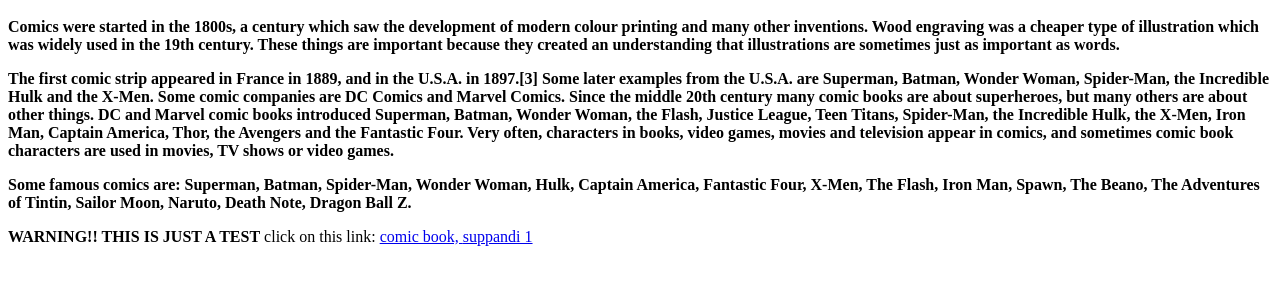
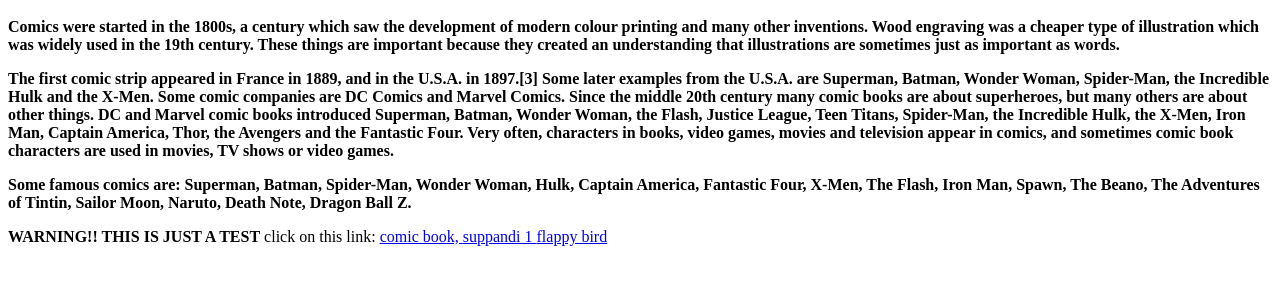
Before and after one commit to hjghd123/my-first-website, a plain HTML site: page index.html in a window 1280 px wide. Shown: the part 49-334 px from the top of the page. Drawn offline with Linux system fonts and the light colour scheme.

Commit message:
Update index.html

```diff
--- a/index.html
+++ b/index.html
@@ -54,6 +54,10 @@ in movies, TV shows or video games.</b>
 click on this link: <a href="https://www.youtube.com/watch?v=yC9nNN5uoUY">comic book,
  <a href="https://www.youtube.com/watch?v=xw_68mJ01gg">suppandi 1
 
+
+
+ <a href="https://studio.code.org/c/1964451311">flappy bird
+
 <body>
 
 
```
